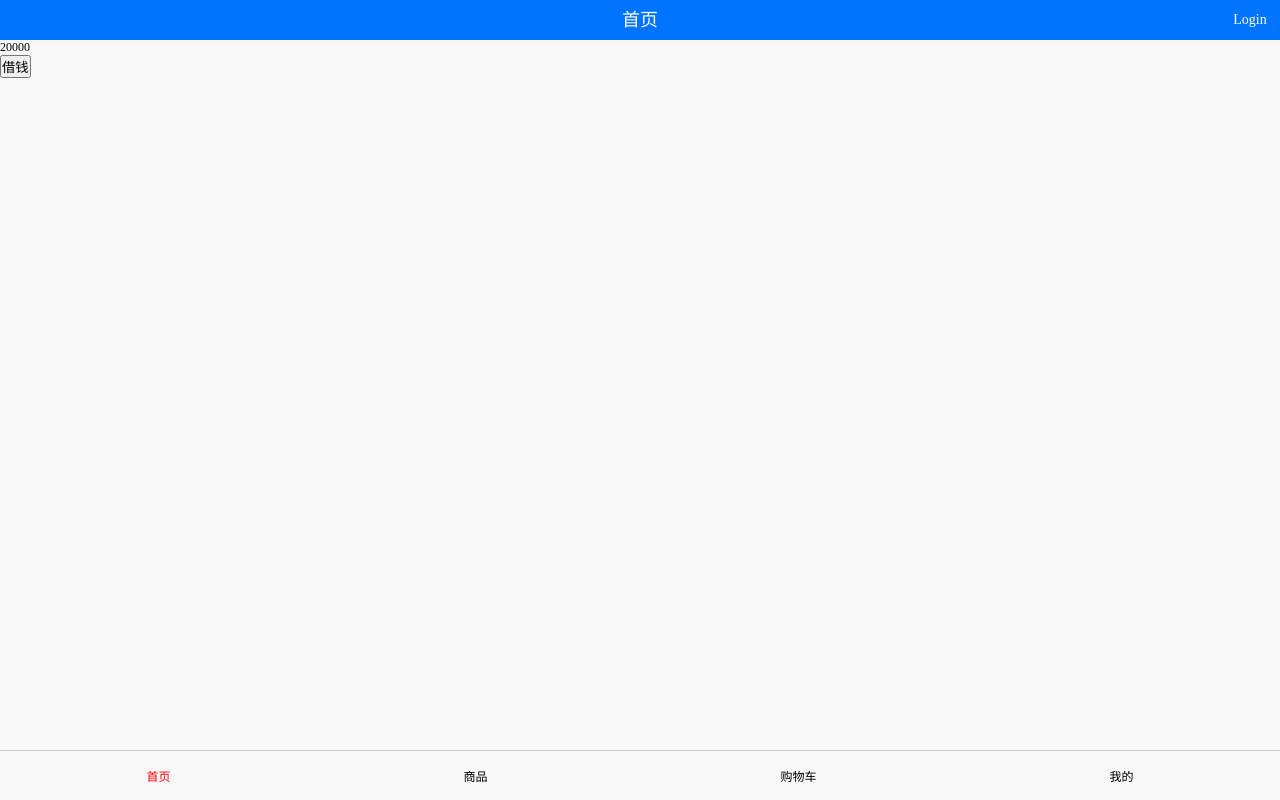
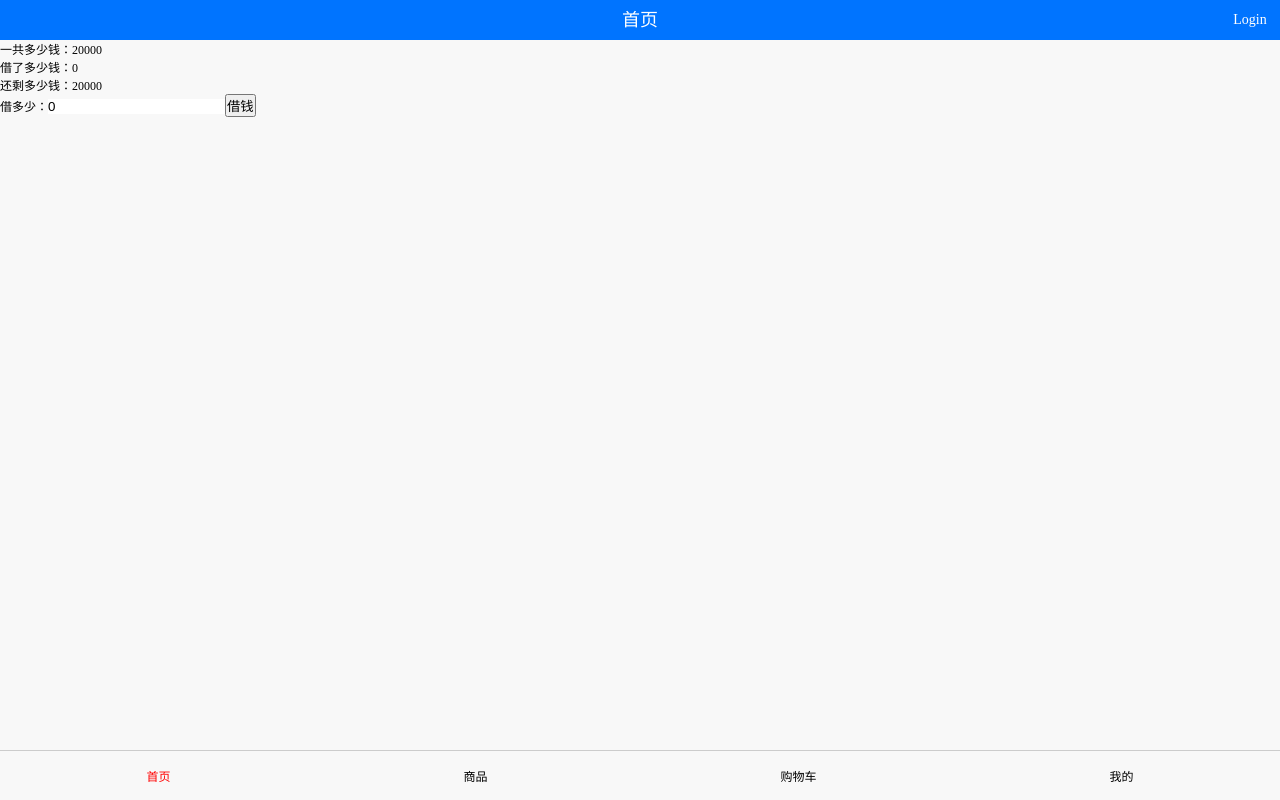
Before and after one commit to zine-fj/react, a React (Create React App) app in the folder my-react/: page / in a window 1280 px wide. Built offline with nearby package versions, Linux system fonts and the light colour scheme.

Commit message:
feat: redux

```diff
--- a/my-react/src/pages/HomePage.js
+++ b/my-react/src/pages/HomePage.js
@@ -2,11 +2,21 @@ import React, { useState, Component } from "react";
 import { Header, Content, Footer } from "../components/public";
 import { createStore } from "redux";
 
-let reducer = function (state = { price: 20000 }, action) {
+const thePrice = 20000;
+let reducer = function (state = { price: thePrice }, action) {
   switch (action.type) {
-    case "borrow1000":
-      console.log("借了1000");
-      return { price: state.price - 1000 };
+    case "borrow":
+      let price = action.payload.price;
+      if (price <= 3000) {
+        if (state.price - price <= 0) {
+          alert('我没钱了')
+          return state;
+        }
+        return { price: state.price - price };
+      } else {
+        alert('只能借3000以內的')
+        return state;
+      }
     default:
       return state;
   }
@@ -14,20 +24,36 @@ let reducer = function (state = { price: 20000 }, action) {
 
 let store = createStore(reducer);
 
-const handleClick = () => {
-  store.dispatch({ type: "borrow1000" });
-};
-
 const Cont = () => {
   const [price, setPrice] = useState(store.getState().price);
+
   store.subscribe(() => {
     setPrice(store.getState().price);
   });
-  return <div>{price}</div>;
+  return (
+    <div>
+      <p>一共多少钱：{thePrice}</p>
+      <p>借了多少钱：{thePrice - price}</p>
+      <p>还剩多少钱：{price}</p>
+    </div>
+  );
 };
 
 const Button = () => {
-  return <button onClick={handleClick}>借钱</button>;
+  const [borrowPrice, setBorrowPrice] = useState(0);
+  const changePrice = (ev) => {
+    setBorrowPrice(ev.target.value);
+  };
+  const handleClick = () => {
+    store.dispatch({ type: "borrow", payload: { price: borrowPrice } });
+  };
+  return (
+    <div>
+      借多少：
+      <input value={borrowPrice} onChange={changePrice} type="number" />
+      <button onClick={handleClick}>借钱</button>
+    </div>
+  );
 };
 
 class HomePage extends Component {
```
Also changed, not shown: 1 other file (tests, documents, lock files or other folders).
